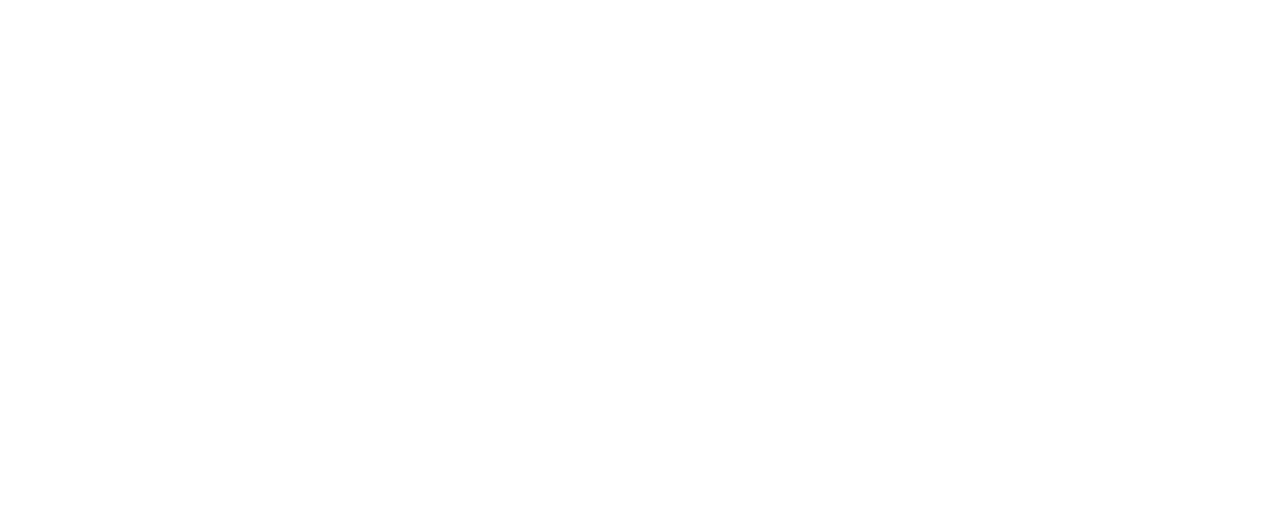
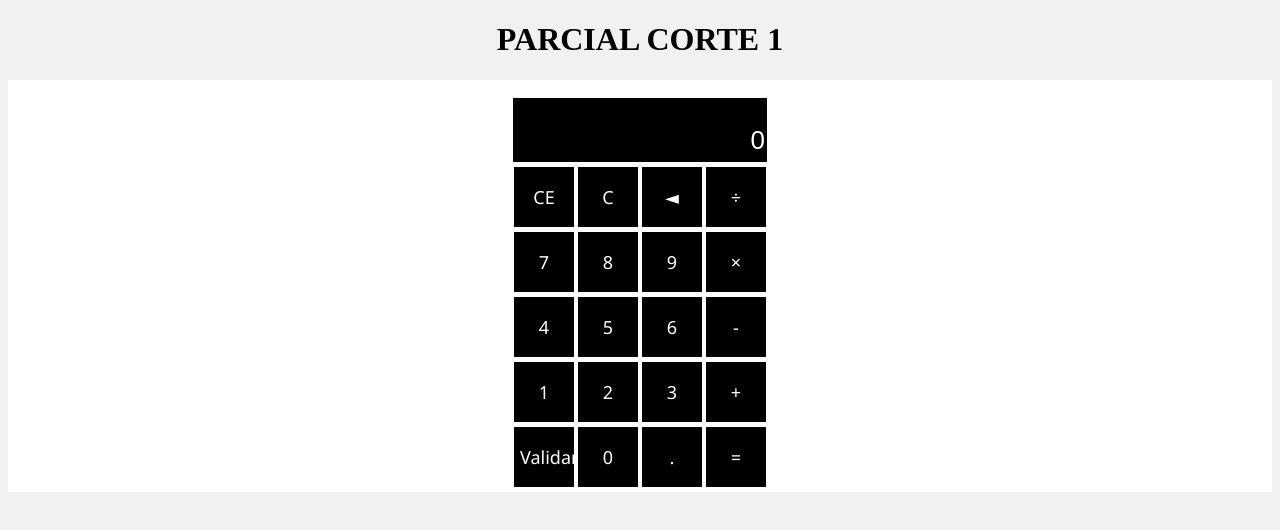
Before and after one commit to dcastle097/parcial_web_II, a plain HTML site: page index.html in a window 1280 px wide. Drawn offline with Linux system fonts and the light colour scheme.

Commit message:
Update index.html

```diff
--- a/index.html
+++ b/index.html
@@ -1,12 +1,169 @@
 <!DOCTYPE html>
 <html lang="en">
 <head>
-    <meta charset="UTF-8">
-    <meta name="viewport" content="width=device-width, initial-scale=1.0">
-    <meta http-equiv="X-UA-Compatible" content="ie=edge">
-    <title>Calculadora JAVASCRIPT</title>
+<title>PARCIAL</title>
+<style>
+	input[type="button"]:hover{
+		background-color:slategray;
+		cursor: pointer;
+	}
+	input[type="button"].arit{
+		background-color:black;
+	}
+	input[type="button"].igual{
+		background-color: black;
+	}
+	input[type="button"].clear{
+		background-color:black;
+	}
+	form{
+		background-color:white;
+	}
+	input[type="text"]{
+		background-color:black;
+		border:0px;
+		width:250px;
+		height: 40px;
+		font-size: 20px;
+		color: white;
+		text-align: right;
+		pointer-events: none;
+	}
+	input[name="txtcaja1"]{
+		height: 20px;
+		font-size: 16px;
+	}
+	input[name="txtcaja2"]{
+		margin-bottom: 5px;
+		font-size: 26px;
+	}
+	input[type="button"]{
+		font-size: 18px;
+		font-weight:lighter;
+		font-family:Segoe, "Segoe UI", "DejaVu Sans", "Trebuchet MS", Verdana, "sans-serif";
+		width:60px;border:0px;
+		height: 60px;
+		color: white;
+		background-color:black;
+		margin-bottom: 5px;
+        }
+	body{
+		background-color:#f1f1f1;
+	}
+</style>
 </head>
 <body>
+<center>
+<h1>PARCIAL CORTE 1</h1>
+<form name="f1"><br>
+<input type="text" name="txtcaja1">
+<br>
+<input type="text" name="txtcaja2" value="0">
+<br>
+<input type="button" class="clear" onClick="document.f1.txtcaja2.value='0'" value="CE">
+<input type="button" class="clear" onClick="document.f1.reset(); blocdel = false;" value="C">
+<input type="button" class="clear" onClick="deletecarac()" value="◄">
 
+<input type="button" class="arit" onClick="arit('/')" value="÷">
+<br>
+<input type="button" onclick="escribir(this.value)" value="7">
+<input type="button" onclick="escribir(this.value)" value="8">
+<input type="button" onclick="escribir(this.value)" value="9">
+<input type="button" class="arit" onClick="arit('*')" value="×">
+<br>
+<input type="button" onclick="escribir(this.value)" value="4">
+<input type="button" onclick="escribir(this.value)" value="5">
+<input type="button" onclick="escribir(this.value)" value="6">
+<input type="button" class="arit" onClick="arit('-')" value="-">
+<br>
+<input type="button" onclick="escribir(this.value)" value="1">
+<input type="button" onclick="escribir(this.value)" value="2">
+<input type="button" onclick="escribir(this.value)" value="3">
+<input type="button" class="arit" onClick="arit('+')" value="+">
+<br>
+<input type="button" value="Validar" onclick="validarcaja2()" >
+
+<input type="button" onclick="escribir(this.value)" value="0">
+<input type="button" onClick="escribir('.')" value=".">
+<input type="button" class="igual" onClick="calcular()" value="=">
+<br>
+</form>
+</center>
+<script type="text/javascript">
+	var borrar = false;
+
+	function validarcaja2() {
+	  caja2 = document.f1.txtcaja2.value;
+	  var expreg = /^([0-9]{1,5})+$/;
+	  if(expreg.test(caja2))
+		alert("la expresion es correcta");
+	  else
+	    alert("la expresion es incorrecta");
+			}
+
+			function validarcaja1() {
+			  caja1 = document.f1.txtcaja1.value;
+			  var expreg = /^([0-9]{1,3}+\d{1})+$/;
+			  if(expreg.test(caja1))
+				alert("la expresion es correcta");
+			  else
+			    alert("la expresion es incorrecta");
+					}
+
+	function deletecarac(){
+		var caja2 = document.f1.txtcaja2.value;
+            if (caja2 == "" || caja2 == "0" || caja2.length == 1 && blocdel!=true){
+            	document.f1.txtcaja2.value = "0";
+            }
+            else if(blocdel!=true){
+             	var res = caja2.substring(0,caja2.length-1);
+             	document.f1.txtcaja2.value = res;
+            }
+	}
+   function escribir(n){
+		var caja2 = document.f1.txtcaja2.value;
+		if (borrar) {
+			//alert("se borro");
+			document.f1.txtcaja2.value="";
+			borrar = false;
+			document.f1.txtcaja2.value = n;
+		}
+		else if (caja2 == "0" && n != "."){
+			cajao = caja2.replace("0", "")
+			document.f1.txtcaja2.value = cajao + n;
+		}
+		else{
+			document.f1.txtcaja2.value = caja2 + n;
+		}
+	}
+
+	function arit(o){
+		var caja1 = document.f1.txtcaja1.value;
+		var caja2 = document.f1.txtcaja2.value;
+		var unum = caja1.substring(caja1.length-1);
+		calcular()
+		if (unum == "+" || unum == "-" || unum=="*" || unum=="/") {
+			unum = unum.replace(unum,o);
+			var res = caja1.substring(0,caja1.length-1);
+			document.f1.txtcaja1.value = res+unum;
+		}
+		if (caja1 == "" && caja2 != ""){
+			document.f1.txtcaja1.value = caja2 + o;
+		}
+		else{
+			document.f1.txtcaja1.value = caja1 + caja2 + o;
+ 		}
+ 		borrar = true;
+	}
+	function calcular(){
+		var caja1 = document.f1.txtcaja1.value;
+		var caja2 = document.f1.txtcaja2.value;
+		document.f1.txtcaja2.value = eval(caja1 + caja2);
+		document.f1.txtcaja1.value = "";
+		borrar = true;
+		blocdel = true;
+	}
+
+</script>
 </body>
 </html>
```
